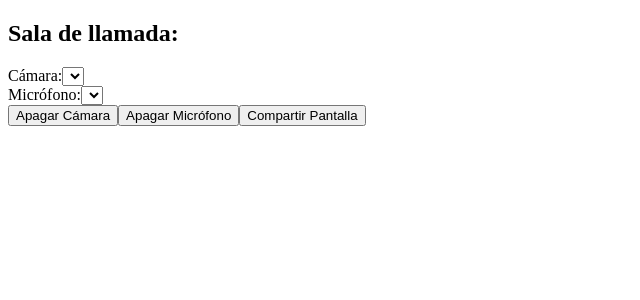
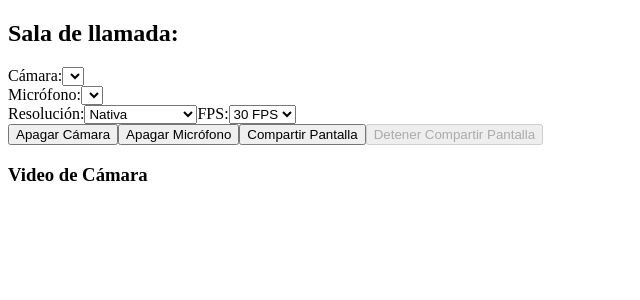
Before and after one commit to IagoPL/KDD, a React (Create React App) app in the folder frontend/: page /call/1 in a window 1280 px wide. Shown: the top 300 px of the page, without its empty margins (0-640 px from the left). Built offline with nearby package versions, Linux system fonts and the light colour scheme.

Commit message:
Añadida funcionalidad de ajuste en tiempo real de resolución y FPS en pantalla compartida

```diff
--- a/frontend/src/pages/Call/CallPage.js
+++ b/frontend/src/pages/Call/CallPage.js
@@ -2,15 +2,28 @@
 import React, { useEffect, useRef, useState, useCallback } from 'react';
 
 const CallPage = ({ roomId }) => {
-    const myVideo = useRef();
+    const myVideo = useRef(); // Elemento de video para la cámara
+    const screenVideo = useRef(); // Elemento de video para la pantalla compartida
     const [videoDevices, setVideoDevices] = useState([]);
     const [audioDevices, setAudioDevices] = useState([]);
     const [selectedVideoDevice, setSelectedVideoDevice] = useState('');
     const [selectedAudioDevice, setSelectedAudioDevice] = useState('');
-    const [stream, setStream] = useState(null);
+    const [cameraStream, setCameraStream] = useState(null); // Stream de cámara
+    const [screenStream, setScreenStream] = useState(null); // Stream de pantalla compartida
     const [isVideoEnabled, setIsVideoEnabled] = useState(true);
     const [isAudioEnabled, setIsAudioEnabled] = useState(true);
-    const [isScreenSharing, setIsScreenSharing] = useState(false); // Estado para compartir pantalla
+
+    // Opciones de resolución y FPS
+    const resolutions = [
+        { label: "Nativa", width: 1920, height: 1080 },
+        { label: "HD (1280x720)", width: 1280, height: 720 },
+        { label: "SD (640x480)", width: 640, height: 480 },
+    ];
+    const fpsOptions = [15, 30, 60];
+
+    // Estados para resolución y FPS seleccionados
+    const [selectedResolution, setSelectedResolution] = useState(resolutions[0]);
+    const [selectedFPS, setSelectedFPS] = useState(fpsOptions[1]);
 
     // Función para obtener los dispositivos de video y audio
     const getDevices = async () => {
@@ -24,14 +37,14 @@ const CallPage = ({ roomId }) => {
         if (audioInputs.length > 0) setSelectedAudioDevice(audioInputs[0].deviceId);
     };
 
-    // Función para iniciar la transmisión de video y audio respetando los estados de cámara y micrófono
-    const startStream = useCallback(async () => {
+    // Función para iniciar el stream de la cámara
+    const startCameraStream = useCallback(async () => {
         try {
             const userStream = await navigator.mediaDevices.getUserMedia({
                 video: isVideoEnabled ? { deviceId: selectedVideoDevice ? { exact: selectedVideoDevice } : undefined } : false,
                 audio: isAudioEnabled ? { deviceId: selectedAudioDevice ? { exact: selectedAudioDevice } : undefined } : false
             });
-            setStream(userStream);
+            setCameraStream(userStream);
             myVideo.current.srcObject = userStream;
             myVideo.current.muted = true; // Desactiva el micrófono local para que no te escuches a ti mismo
         } catch (error) {
@@ -45,53 +58,84 @@ const CallPage = ({ roomId }) => {
 
     useEffect(() => {
         if (selectedVideoDevice && selectedAudioDevice) {
-            startStream();
+            startCameraStream();
         }
-    }, [selectedVideoDevice, selectedAudioDevice, startStream]);
+    }, [selectedVideoDevice, selectedAudioDevice, startCameraStream]);
 
     // Función para encender/apagar la cámara
     const toggleVideo = () => {
-        if (stream) {
-            stream.getVideoTracks().forEach(track => track.enabled = !isVideoEnabled);
+        if (cameraStream) {
+            cameraStream.getVideoTracks().forEach(track => track.enabled = !isVideoEnabled);
             setIsVideoEnabled(!isVideoEnabled);
         }
     };
 
     // Función para encender/apagar el micrófono
     const toggleAudio = () => {
-        if (stream) {
-            stream.getAudioTracks().forEach(track => track.enabled = !isAudioEnabled);
+        if (cameraStream) {
+            cameraStream.getAudioTracks().forEach(track => track.enabled = !isAudioEnabled);
             setIsAudioEnabled(!isAudioEnabled);
         }
     };
 
-    // Función para compartir pantalla
-    const toggleScreenShare = async () => {
-        if (!isScreenSharing) {
-            try {
-                const screenStream = await navigator.mediaDevices.getDisplayMedia({
-                    video: true
-                });
-                setIsScreenSharing(true);
-                const videoTrack = screenStream.getVideoTracks()[0];
+    // Función para iniciar el stream de pantalla compartida
+    const startScreenShare = async () => {
+        // Detener cualquier pantalla compartida anterior
+        if (screenStream) {
+            screenStream.getTracks().forEach(track => track.stop());
+            setScreenStream(null);
+        }
 
-                // Muestra el stream de pantalla en el elemento de video
-                myVideo.current.srcObject = screenStream;
+        try {
+            const displayStream = await navigator.mediaDevices.getDisplayMedia({
+                video: {
+                    cursor: "always",
+                    width: { ideal: selectedResolution.width },
+                    height: { ideal: selectedResolution.height },
+                    frameRate: { ideal: selectedFPS }
+                }
+            });
+            setScreenStream(displayStream);
+            screenVideo.current.srcObject = displayStream;
 
-                // Al terminar de compartir pantalla, regresa al stream de cámara
-                videoTrack.onended = () => {
-                    setIsScreenSharing(false);
-                    startStream();
-                };
-            } catch (error) {
-                console.error("Error al compartir pantalla:", error);
-            }
-        } else {
-            // Detener la pantalla compartida y regresar a la cámara
-            setIsScreenSharing(false);
-            startStream();
+            // Cuando el usuario detiene la pantalla compartida, limpiar el stream
+            displayStream.getVideoTracks()[0].onended = () => {
+                stopScreenShare();
+            };
+        } catch (error) {
+            console.error("Error al compartir pantalla:", error);
         }
     };
+
+    // Función para detener el stream de pantalla compartida
+    const stopScreenShare = () => {
+        if (screenStream) {
+            screenStream.getTracks().forEach(track => track.stop());
+            setScreenStream(null);
+            screenVideo.current.srcObject = null; // Limpiar el video de pantalla compartida
+        }
+    };
+
+    // Actualizar configuración de resolución y FPS en tiempo real
+    const updateScreenShareSettings = async () => {
+        if (screenStream) {
+            const [videoTrack] = screenStream.getVideoTracks();
+            try {
+                await videoTrack.applyConstraints({
+                    width: selectedResolution.width,
+                    height: selectedResolution.height,
+                    frameRate: selectedFPS
+                });
+                console.log("Configuración de pantalla compartida actualizada");
+            } catch (error) {
+                console.error("No se pudo actualizar la configuración de pantalla compartida:", error);
+            }
+        }
+    };
+
+    useEffect(() => {
+        updateScreenShareSettings();
+    }, [selectedResolution, selectedFPS]);
 
     return (
         <div>
@@ -119,6 +163,26 @@ const CallPage = ({ roomId }) => {
                 </select>
             </div>
 
+            {/* Selectores de resolución y FPS para pantalla compartida */}
+            <div>
+                <label>Resolución:</label>
+                <select value={selectedResolution.label} onChange={(e) => setSelectedResolution(resolutions.find(r => r.label === e.target.value))}>
+                    {resolutions.map(resolution => (
+                        <option key={resolution.label} value={resolution.label}>
+                            {resolution.label}
+                        </option>
+                    ))}
+                </select>
+                <label>FPS:</label>
+                <select value={selectedFPS} onChange={(e) => setSelectedFPS(Number(e.target.value))}>
+                    {fpsOptions.map(fps => (
+                        <option key={fps} value={fps}>
+                            {fps} FPS
+                        </option>
+                    ))}
+                </select>
+            </div>
+
             {/* Botones para encender/apagar la cámara, el micrófono, y compartir pantalla */}
             <div>
                 <button onClick={toggleVideo}>
@@ -127,13 +191,25 @@ const CallPage = ({ roomId }) => {
                 <button onClick={toggleAudio}>
                     {isAudioEnabled ? 'Apagar Micrófono' : 'Encender Micrófono'}
                 </button>
-                <button onClick={toggleScreenShare}>
-                    {isScreenSharing ? 'Dejar de Compartir Pantalla' : 'Compartir Pantalla'}
+                <button onClick={startScreenShare}>
+                    Compartir Pantalla
+                </button>
+                <button onClick={stopScreenShare} disabled={!screenStream}>
+                    Detener Compartir Pantalla
                 </button>
             </div>
 
-            {/* Elemento de video para la transmisión propia */}
+            {/* Elemento de video para la transmisión de la cámara */}
+            <h3>Video de Cámara</h3>
             <video ref={myVideo} autoPlay playsInline />
+
+            {/* Elemento de video para la transmisión de pantalla compartida */}
+            {screenStream && (
+                <>
+                    <h3>Pantalla Compartida</h3>
+                    <video ref={screenVideo} autoPlay playsInline />
+                </>
+            )}
         </div>
     );
 };
```
